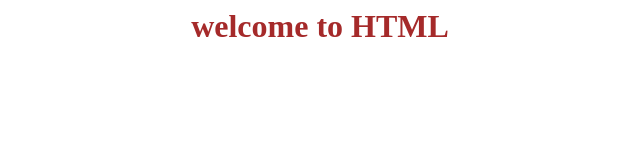
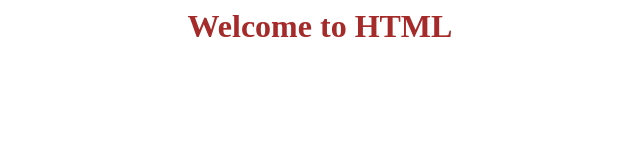
Before and after one commit to ashu1260/task2, a plain HTML site: page index.html in a window 1280 px wide. Shown: the full height of the page, 320-960 px from the left. Drawn offline with Linux system fonts and the light colour scheme.

Commit message:
Html site

```diff
--- a/index.html
+++ b/index.html
@@ -6,6 +6,6 @@
 </head>
 <body>
 
-<h1>welcome to HTML</h1>
+<h1>Welcome to HTML</h1>
 </body>
 </html>
```
